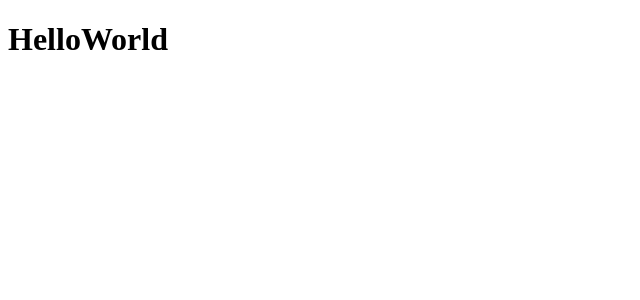
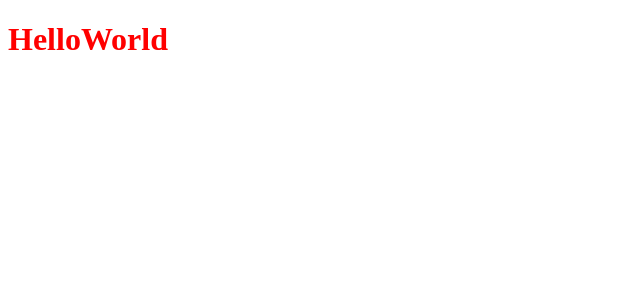
Before and after one commit to bryantran3562/vue-study, a Vue app: page / in a window 1280 px wide. Shown: the top 300 px of the page, without its empty margins (0-640 px from the left). Built offline with nearby package versions, Linux system fonts and the light colour scheme.

Commit message:
css style with scope

```diff
--- a/src/components/Ninja.vue
+++ b/src/components/Ninja.vue
@@ -27,6 +27,16 @@ export default {
 </script>
 
 <!-- Add "scoped" attribute to limit CSS to this component only -->
+<!-- BT - CSS:
+     a. You can add your css here.
+     b. With 'scope' - it means local to this file.
+     c. Without 'scope' - It means apply to all files.
+-->
+
 <style scoped>
 
+  h1{
+    color: red;
+  }
+
 </style>
```
